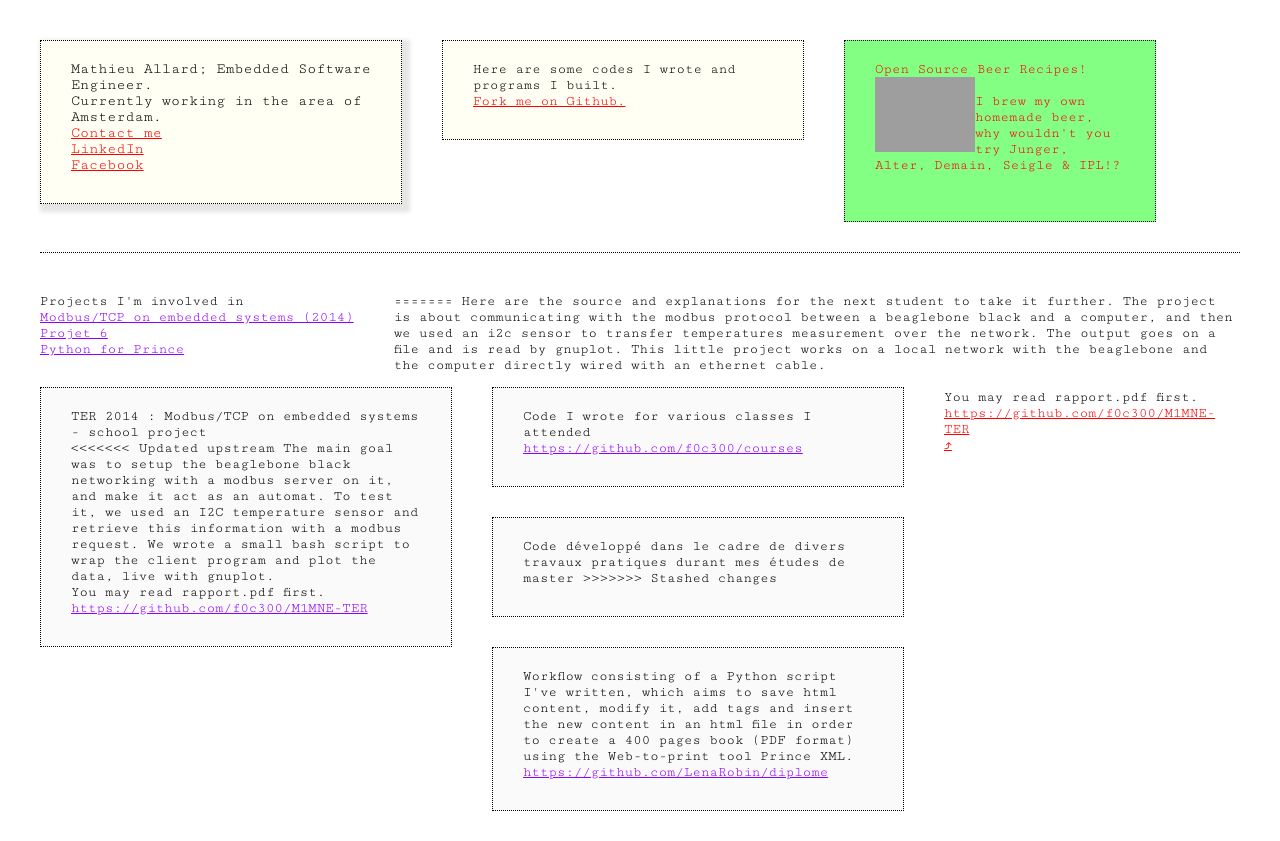
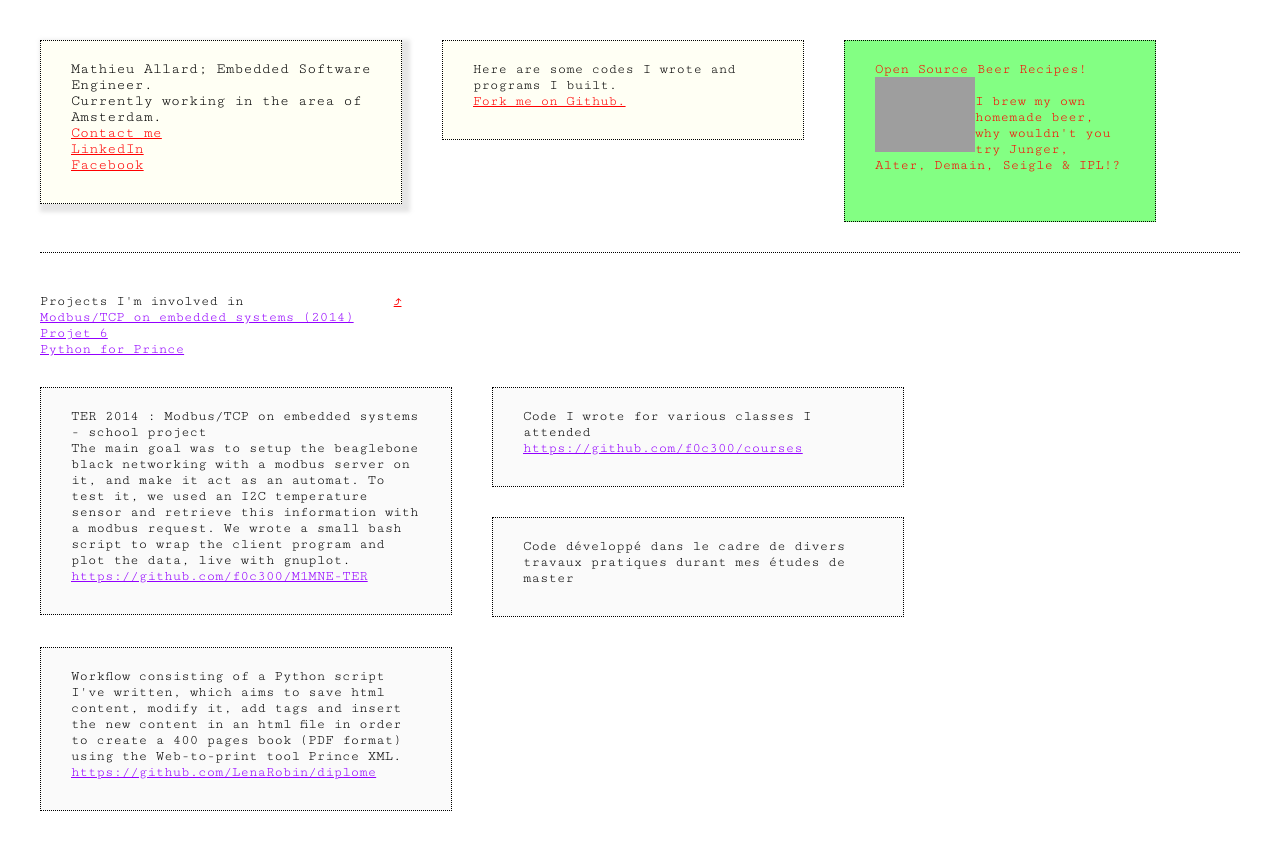
Before and after one commit to f0c300/f0c300.github.io, a plain HTML site: page index.html in a window 1280 px wide. Drawn offline with nearby package versions, Linux system fonts and the light colour scheme; some packages are replaced by stand-ins of ours; grey boxes are pictures that could not be loaded; a script that the page names is missing.

Commit message:
content correction

```diff
--- a/index.html
+++ b/index.html
@@ -66,29 +66,19 @@ Projects I'm involved in<br>
 
 <div class="projet" id='projet5'>
 TER 2014 : Modbus/TCP on embedded systems - school project<br>
-<<<<<<< Updated upstream
 
 The main goal was to setup the beaglebone black networking with a modbus server on it, and make it act as an automat.
 To test it, we used an I2C temperature sensor and retrieve this information with a modbus request.
 We wrote a small bash script to wrap the client program and plot the data, live with gnuplot.
-<br>
-You may read rapport.pdf first.<br>
 <a href="https://github.com/f0c300/M1MNE-TER">https://github.com/f0c300/M1MNE-TER</a></div>
    <div class="projet" id='projet6'>
 Code I wrote for various classes I attended
 
 <a href="https://github.com/f0c300/courses">https://github.com/f0c300/courses</a></div>
 
-=======
-Here are the source and explanations for the next student to take it further. The project is about communicating with the modbus protocol between a beaglebone black and a computer, and then we used an i2c sensor to transfer temperatures measurement over the network. The output goes on a file and is read by gnuplot. This little project works on a local network with the beaglebone and the computer directly wired with an ethernet cable.<br>
-<br>
-You may read rapport.pdf first.<br>
-<a href="https://github.com/f0c300/M1MNE-TER">https://github.com/f0c300/M1MNE-TER</a></div>
-
 
 <div class="projet" id='projet6'>
  Code développé dans le cadre de divers travaux pratiques durant mes études de master
->>>>>>> Stashed changes
 </div>
 
 <div class="projet" id="projet7">
```
